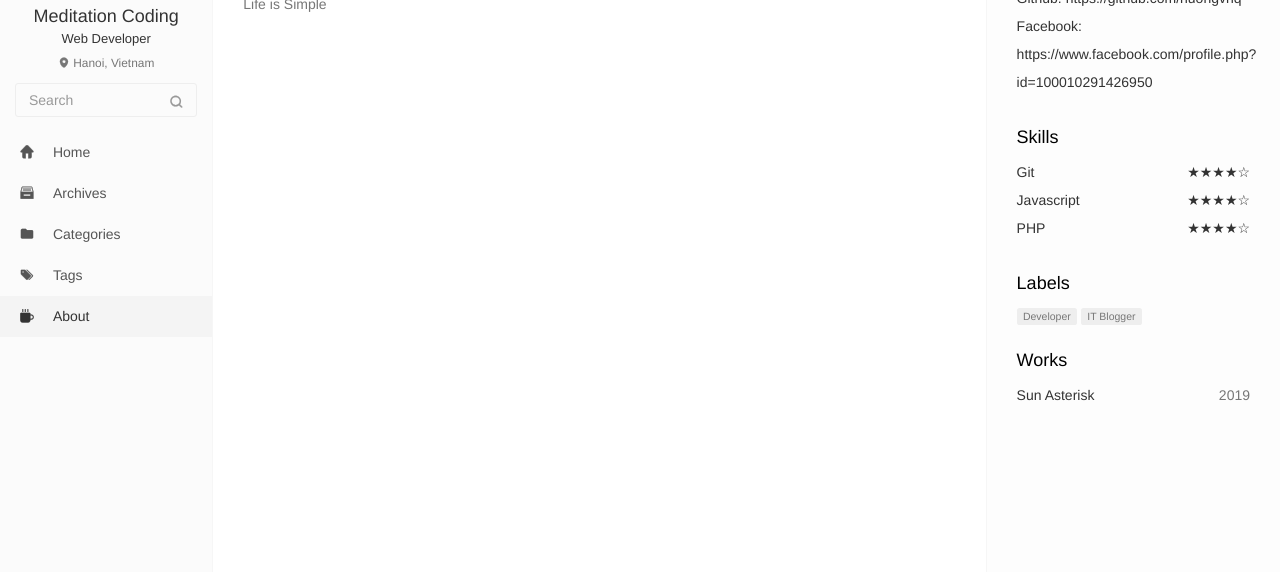
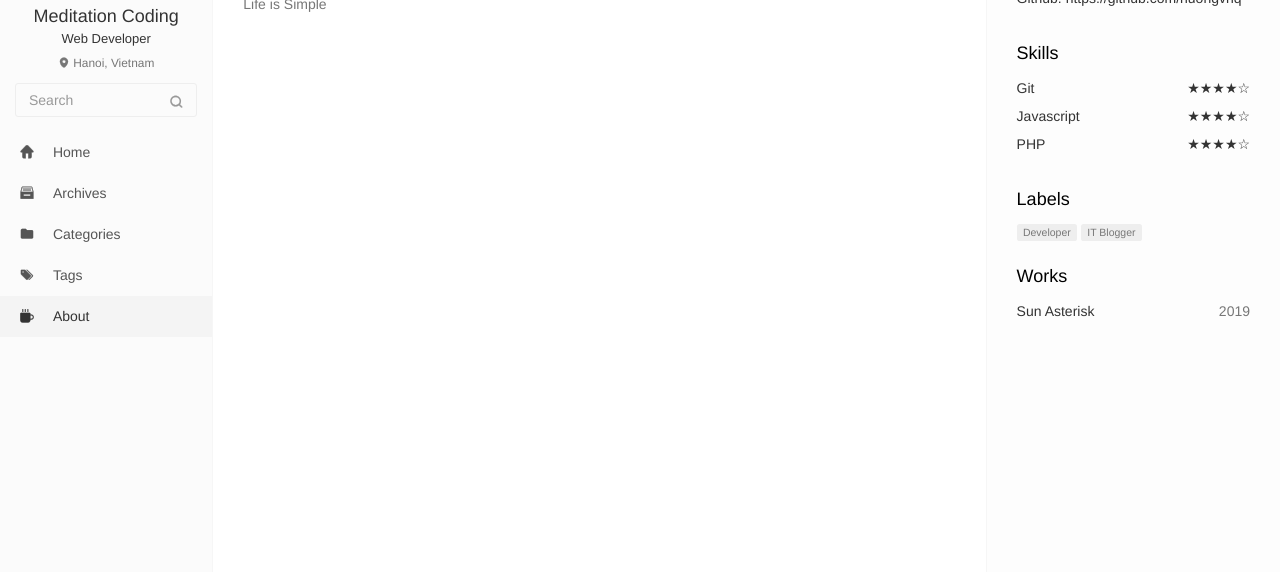
Before and after one commit to huongvnq/huongvnq.github.io, a plain HTML site: page about/index.html in a window 1280 px wide. Shown: the part 87-659 px from the top of the page. Drawn offline with nearby package versions, Linux system fonts and the light colour scheme.

Commit message:
Site updated: 2021-07-20 17:21:51

```diff
--- a/about/index.html
+++ b/about/index.html
@@ -291,13 +291,6 @@
 
           </li>
 
-          <li>
-            Facebook:
-
-              <a href="https://www.facebook.com/profile.php?id=100010291426950" target="_blank">https://www.facebook.com/profile.php?id=100010291426950</a>
-
-          </li>
-
         </ul>
       </div>
     </div>
```
